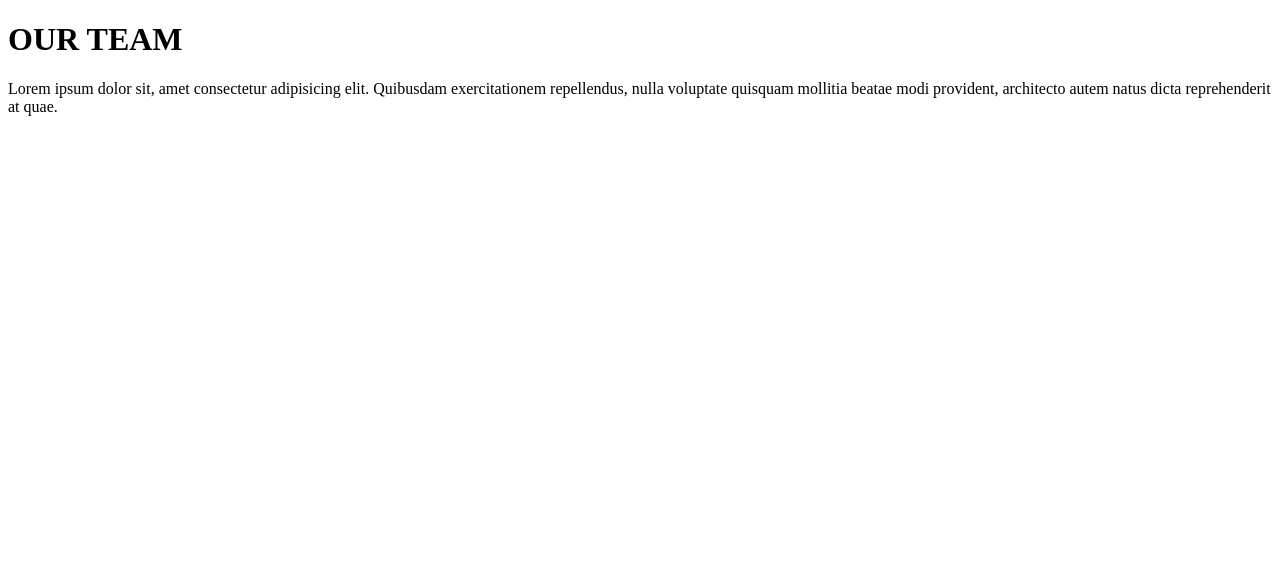
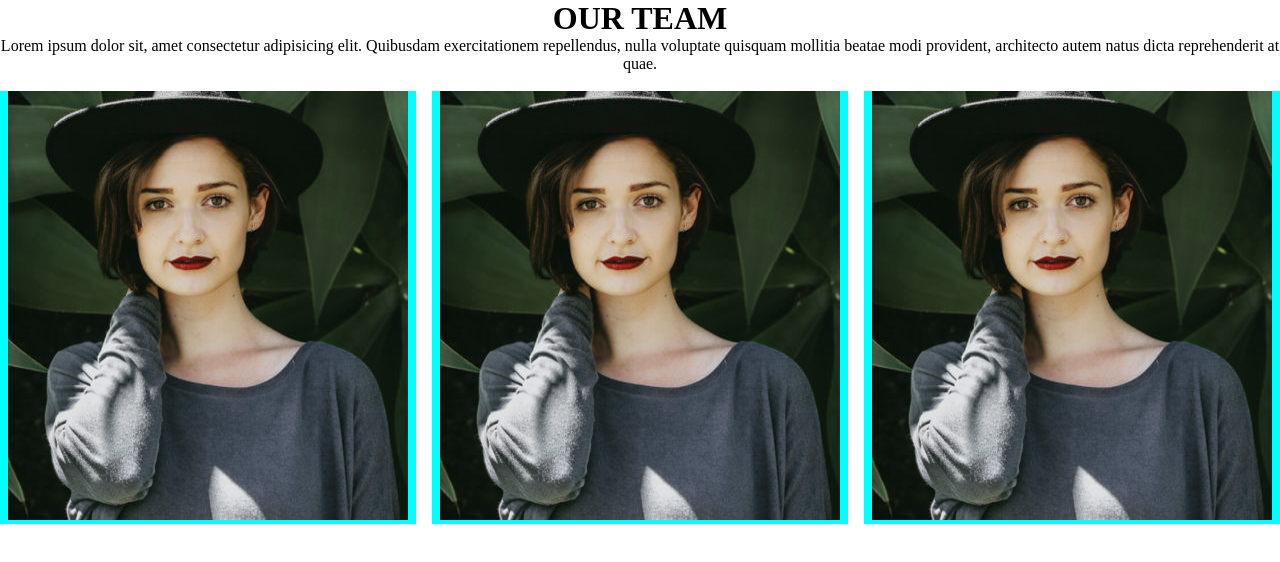
Before and after one commit to MatteoLoddo/js-our-team, a plain HTML site: page index.html in a window 1280 px wide. Drawn offline with Linux system fonts and the light colour scheme.

Commit message:
css : add container, my-card, img-card styles | js : main: add photo key | function: add img on html

```diff
--- a/css/style.css
+++ b/css/style.css
@@ -0,0 +1,26 @@
+*{
+    margin:0;
+    padding: 0;
+    box-sizing: border-box;
+}
+
+.container{
+    text-align: center;
+}
+
+.my-row{
+    gap: 1rem;
+    display: flex;
+}
+
+.my-card{
+    flex-basis: calc(100% / 3 - 0.5rem);
+    aspect-ratio: 1/1;
+    background-color: aqua;
+
+}
+
+.my-card .img-card{
+    height: 80%;
+
+}
--- a/index.html
+++ b/index.html
@@ -16,6 +16,7 @@
                 Lorem ipsum dolor sit, amet consectetur adipisicing elit. Quibusdam exercitationem repellendus, nulla voluptate quisquam mollitia beatae modi provident, architecto autem natus dicta reprehenderit at quae.
             </p>
             <div class="container-card">
+                <img src="" alt="">
 
             </div>
         </div>
--- a/js/function.js
+++ b/js/function.js
@@ -8,6 +8,16 @@ function generateCard (){
         const nomeMembro = ourTeam[i].completeName.name
         const cognomeMembro = ourTeam[i].completeName.surname
         const nomeCompleto = nomeMembro + " " + cognomeMembro
+        const photoMembro = membro.photo
+        console.log(membro.photo);
+
+
+// aggiungo span per testo
+        const myTxt = document.createElement("span")
+// aggiungo un tag img
+        const myImg = document.createElement("img");
+        // dico al mio tag img di prendere il SRC="" dell membro.photo
+        myImg.src = photoMembro
 
 
 
@@ -16,7 +26,9 @@ function generateCard (){
     const card = document.createElement("div")
     card.classList.add("my-card")
     myRow.append(card)
-    const myTxt = document.createElement("span")
+
+    card.append(myImg)
+
 
 
     }
--- a/js/main.js
+++ b/js/main.js
@@ -9,7 +9,7 @@ const ourTeam = [
             surname: "Pao",
         },
         Ruolo:"Founder & CEO",
-        photo: "url"
+        photo: "img/angela-caroll-chief-editor.jpg"
     },
     {
         completeName :{
@@ -17,6 +17,7 @@ const ourTeam = [
             surname: "Bao",
         },
         Ruolo:"Chief Editor",
+        photo: "img/angela-caroll-chief-editor.jpg"
     },
     {
         completeName :{
@@ -24,6 +25,7 @@ const ourTeam = [
             surname: "Rao",
         },
         Ruolo:"Office Manager",
+        photo: "img/angela-caroll-chief-editor.jpg"
     },
 
 ]
```
Also changed, not shown: img/angela-caroll-chief-editor.jpg (added), img/angela-lopez-social-media-manager.jpg (added), img/barbara-ramos-graphic-designer.jpg (added), img/new-team-member-01.jpg (added), img/new-team-member-02.jpg (added), img/new-team-member-03.jpg (added), img/new-team-member-04.jpg (added), img/scott-estrada-developer.jpg (added), img/walter-gordon-office-manager.jpg (added), img/wayne-barnett-founder-ceo.jpg (added).
